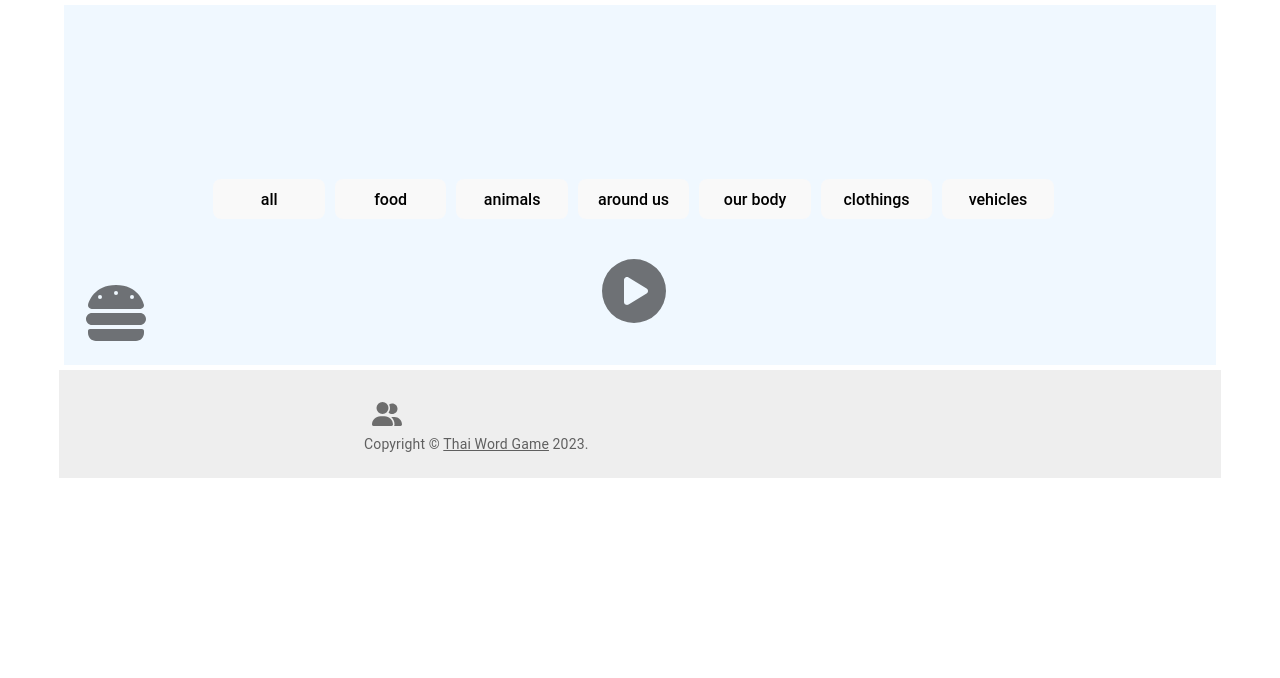
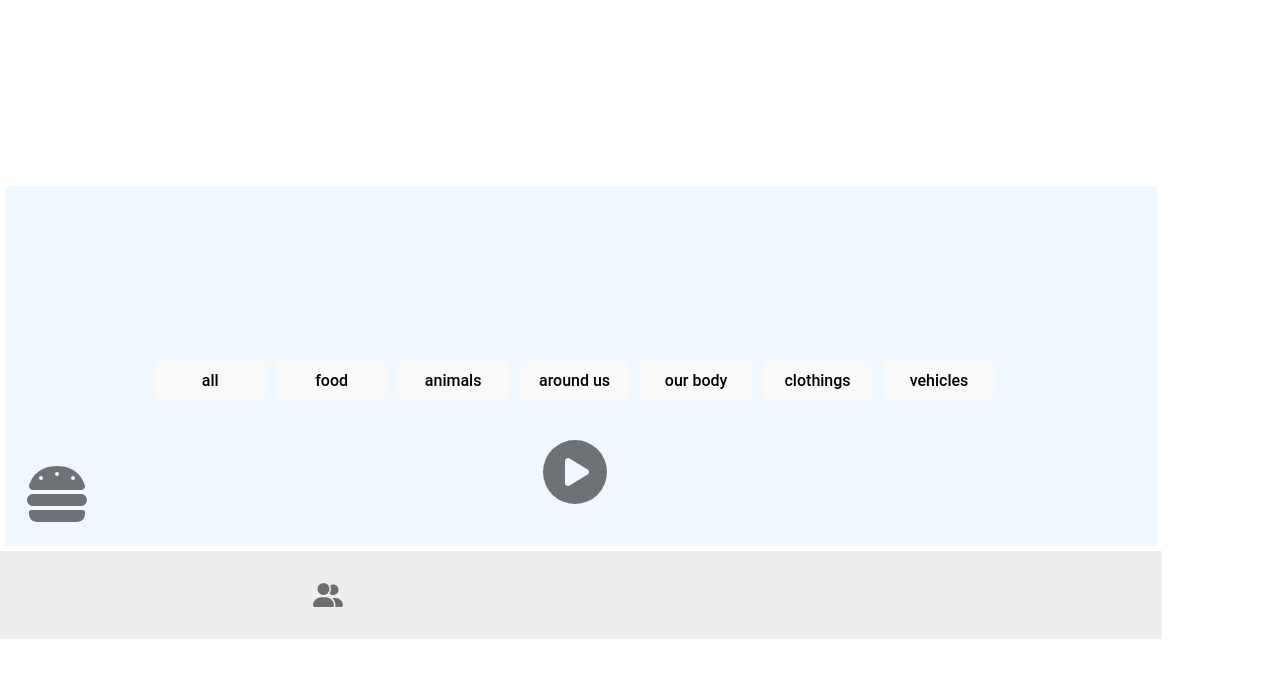
Before and after one commit to pattpjy/word-game-typescript, a React (Vite) app: page /game in a window 1280 px wide. Shown: the top 678 px of the page. Built offline with nearby package versions, Linux system fonts and the light colour scheme.

Commit message:
Edit footer message

```diff
--- a/src/components/GameBoard/gameBoard.module.css
+++ b/src/components/GameBoard/gameBoard.module.css
@@ -4,6 +4,7 @@
   grid-template-columns: repeat(3, 1fr);
   grid-template-rows: repeat(2, 1fr);
 }
+
 .board-container {
   display: flex;
   flex-direction: row;
--- a/src/components/sticky-footer/StickyFooter.tsx
+++ b/src/components/sticky-footer/StickyFooter.tsx
@@ -1,4 +1,3 @@
-import * as React from "react";
 import CssBaseline from "@mui/material/CssBaseline";
 import { createTheme, ThemeProvider } from "@mui/material/styles";
 import Box from "@mui/material/Box";
@@ -44,7 +43,7 @@ export default function StickyFooter() {
           <IconButton aria-label="parentMode">
             <FontAwesomeIcon icon={faUserGroup} />
           </IconButton>
-          <Copyright />
+          {/* <Copyright /> */}
         </Container>
       </Box>
     </ThemeProvider>
--- a/src/index.css
+++ b/src/index.css
@@ -1,5 +1,6 @@
 /* Tablet and landscape styles */
 :root {
+  height: 820px;
   font-family: Inter, system-ui, Avenir, Helvetica, Arial, sans-serif;
   line-height: 1.5;
   font-weight: 400;
@@ -25,7 +26,7 @@ body {
   margin: 0;
   display: flex;
   place-items: center;
-  justify-content: center;
+  justify-content: space-between;
   height: 100%;
   background-size: cover;
   background: linear-gradient(red, transparent),
@@ -75,6 +76,6 @@ button:focus-visible {
 /* Desktop styles */
 @media only screen and (min-width: 1024px) {
   .game-view {
-    height: 600px; /* Adjust the height value as needed for desktops */
+    height: 820px; /* Adjust the height value as needed for desktops */
   }
 }
```
